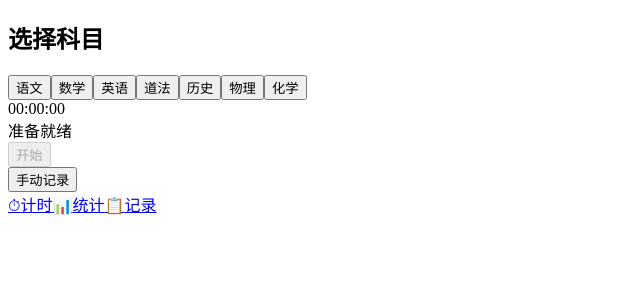
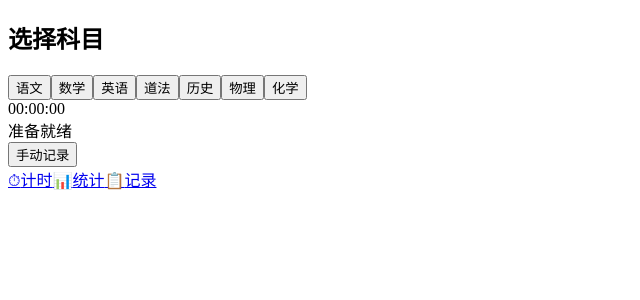
Before and after one commit to ultrafit67/homework_timer, a React (Vite) app: page / in a window 1280 px wide. Shown: the top 300 px of the page, without its empty margins (0-640 px from the left). Built offline with nearby package versions, Linux system fonts and the light colour scheme; the HTML template or start-up script is replaced by a standard one.

Commit message:
feat: add pause/resume button to timer

```diff
--- a/src/components/TimerDisplay.tsx
+++ b/src/components/TimerDisplay.tsx
@@ -1,15 +1,22 @@
 interface TimerDisplayProps {
   time: string
   isRunning: boolean
+  isPaused?: boolean
 }
 
-export function TimerDisplay({ time, isRunning }: TimerDisplayProps) {
+export function TimerDisplay({ time, isRunning, isPaused }: TimerDisplayProps) {
+  const cls = [
+    'timer-display',
+    isRunning ? 'timer-display--running' : '',
+    isPaused ? 'timer-display--paused' : ''
+  ].filter(Boolean).join(' ')
+
+  const label = isPaused ? '已暂停' : isRunning ? '计时中...' : '准备就绪'
+
   return (
-    <div className={`timer-display ${isRunning ? 'timer-display--running' : ''}`}>
+    <div className={cls}>
       <div className="timer-display__time">{time}</div>
-      <div className="timer-display__label">
-        {isRunning ? '计时中...' : '准备就绪'}
-      </div>
+      <div className="timer-display__label">{label}</div>
     </div>
   )
 }
--- a/src/hooks/useTimer.ts
+++ b/src/hooks/useTimer.ts
@@ -2,7 +2,7 @@ import { useState, useEffect, useRef, useCallback } from 'react'
 import { Subject } from '../types'
 import { generateId, getTodayDate } from '../utils'
 
-export type TimerStatus = 'idle' | 'subjectSelected' | 'timing'
+export type TimerStatus = 'idle' | 'subjectSelected' | 'timing' | 'paused'
 
 interface TimerState {
   status: TimerStatus
@@ -18,6 +18,8 @@ interface UseTimerReturn {
   formattedTime: string
   selectSubject: (subject: Subject) => void
   start: () => void
+  pause: () => void
+  resume: () => void
   complete: () => { id: string; subject: Subject; startTime: string; endTime: string; durationSeconds: number; date: string } | null
   reset: () => void
 }
@@ -39,6 +41,12 @@ export function useTimer(): UseTimerReturn {
       intervalRef.current = window.setInterval(() => {
         setState(prev => ({ ...prev, elapsedSeconds: prev.elapsedSeconds + 1 }))
       }, 1000)
+    }
+    if (state.status === 'paused') {
+      if (intervalRef.current !== null) {
+        clearInterval(intervalRef.current)
+        intervalRef.current = null
+      }
     }
     return () => {
       if (intervalRef.current !== null) {
@@ -65,6 +73,24 @@ export function useTimer(): UseTimerReturn {
       if (prev.status === 'subjectSelected' && prev.selectedSubject) {
         const now = new Date().toISOString()
         return { ...prev, status: 'timing', elapsedSeconds: 0, startTime: now }
+      }
+      return prev
+    })
+  }, [])
+
+  const pause = useCallback(() => {
+    setState(prev => {
+      if (prev.status === 'timing') {
+        return { ...prev, status: 'paused' }
+      }
+      return prev
+    })
+  }, [])
+
+  const resume = useCallback(() => {
+    setState(prev => {
+      if (prev.status === 'paused') {
+        return { ...prev, status: 'timing' }
       }
       return prev
     })
@@ -104,6 +130,8 @@ export function useTimer(): UseTimerReturn {
     formattedTime,
     selectSubject,
     start,
+    pause,
+    resume,
     complete,
     reset
   }
--- a/src/pages/TimerView.tsx
+++ b/src/pages/TimerView.tsx
@@ -121,8 +121,9 @@ export function TimerView({ onRecordAdded }: TimerViewProps) {
     setError(null)
   }
 
-  const canStart = timer.status === 'subjectSelected'
-  const isRunning = timer.status === 'timing'
+  const isTiming = timer.status === 'timing'
+  const isPaused = timer.status === 'paused'
+  const isRunning = isTiming || isPaused
 
   const getConfirmMessage = () => {
     if (!timer.selectedSubject) return ''
@@ -147,24 +148,48 @@ export function TimerView({ onRecordAdded }: TimerViewProps) {
             ))}
           </div>
 
-          <TimerDisplay time={timer.formattedTime} isRunning={isRunning} />
+          <TimerDisplay time={timer.formattedTime} isRunning={isRunning} isPaused={isPaused} />
 
           <div className="action-buttons">
-            {!isRunning ? (
+            {timer.status === 'subjectSelected' && (
               <button
-                className={`btn btn--primary btn--large ${!canStart ? 'btn--disabled' : ''}`}
+                className="btn btn--primary btn--large"
                 onClick={handleStart}
-                disabled={!canStart}
               >
                 开始
               </button>
-            ) : (
-              <button
-                className="btn btn--danger btn--large"
-                onClick={handleComplete}
-              >
-                完成
-              </button>
+            )}
+            {isTiming && (
+              <div className="action-buttons__row">
+                <button
+                  className="btn btn--secondary btn--large action-buttons__half"
+                  onClick={timer.pause}
+                >
+                  暂停
+                </button>
+                <button
+                  className="btn btn--danger btn--large action-buttons__half"
+                  onClick={handleComplete}
+                >
+                  完成
+                </button>
+              </div>
+            )}
+            {isPaused && (
+              <div className="action-buttons__row">
+                <button
+                  className="btn btn--primary btn--large action-buttons__half"
+                  onClick={timer.resume}
+                >
+                  继续
+                </button>
+                <button
+                  className="btn btn--danger btn--large action-buttons__half"
+                  onClick={handleComplete}
+                >
+                  完成
+                </button>
+              </div>
             )}
           </div>
 
```
Also changed, not shown: src/styles.css (+19 -0 lines).
